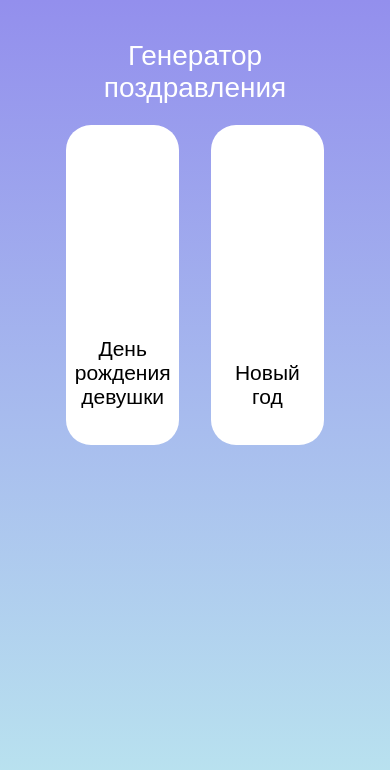
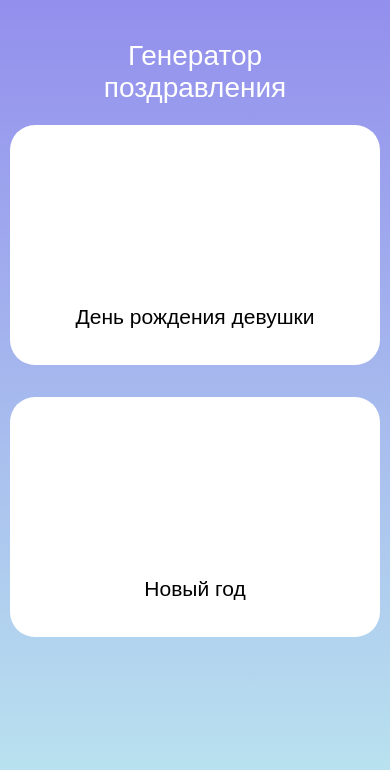
Before and after one commit to Snake911/congratulations_generator, a React (Create React App) app: page / in a window 390 px wide. Shown: the top 770 px of the page. Built offline with nearby package versions, Linux system fonts and the light colour scheme; the HTML template or start-up script is replaced by a standard one.

Commit message:
feat: add adaptive for menu

```diff
--- a/src/components/Home/Home.css
+++ b/src/components/Home/Home.css
@@ -2,14 +2,16 @@
   gap: 32px;
   font-size: 1.5rem;
   display: flex;
+  flex-wrap: wrap;
   justify-content: center;
   max-width: 1110px;
   margin: 0 auto;
+  padding: 0 10px;
 }
 
 .menu li {
   height: 320px;
-  width: calc(33% - 16px);
+  width: calc(33% - 21px);
 }
 
 .menu li a {
@@ -23,3 +25,17 @@
   padding: 36px 30px;
   text-align: center;
 }
+
+@media (max-width: 1024px) {
+  .menu li {
+    height: 300px;
+    width: calc(50% - 16px);
+  }
+}
+
+@media (max-width: 668px) {
+  .menu li {
+    height: 240px;
+    width: 100%;
+  }
+}
```
